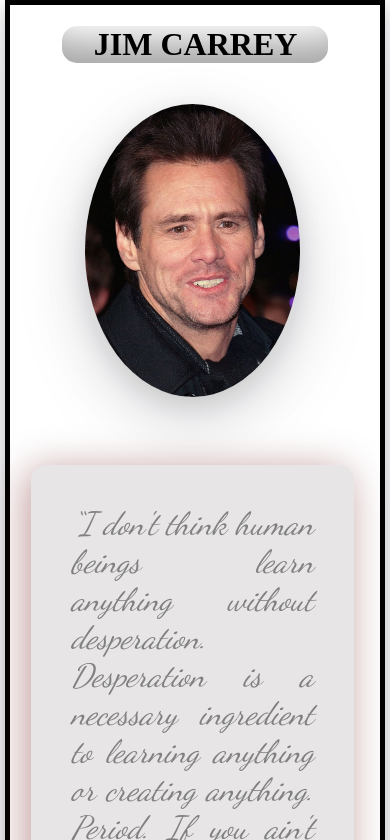
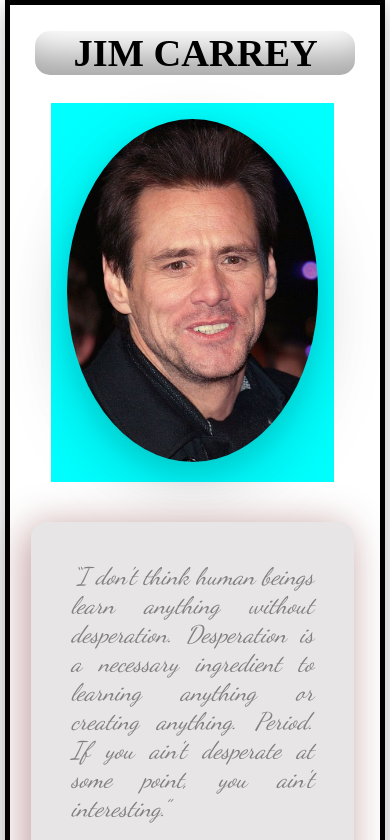
Before and after one commit to vishalvr3/Digikull, a plain HTML site: page Daily Assignments/Assignment-01/tribute.html in a window 390 px wide. Shown: the top 840 px of the page. Drawn offline with Linux system fonts and the light colour scheme.

Commit message:
Changes made in Assignment-01 styling

```diff
--- a/Daily Assignments/Assignment-01/tribute.css
+++ b/Daily Assignments/Assignment-01/tribute.css
@@ -106,7 +106,7 @@
   }
 
   .heading {
-    font-size: 1rem;
+    font-size: 1.2rem;
     /* background-color: orange; */
   }
 
@@ -119,10 +119,14 @@
   }
 
   .image-container {
-    /* background-color: aqua; */
+    background-color: aqua;
     padding: 1rem;
-    width: 60%;
+    width: 70%;
     margin: auto;
+  }
+
+  .quote {
+    font-size: 1.5rem;
   }
 
   .about-person {
```
